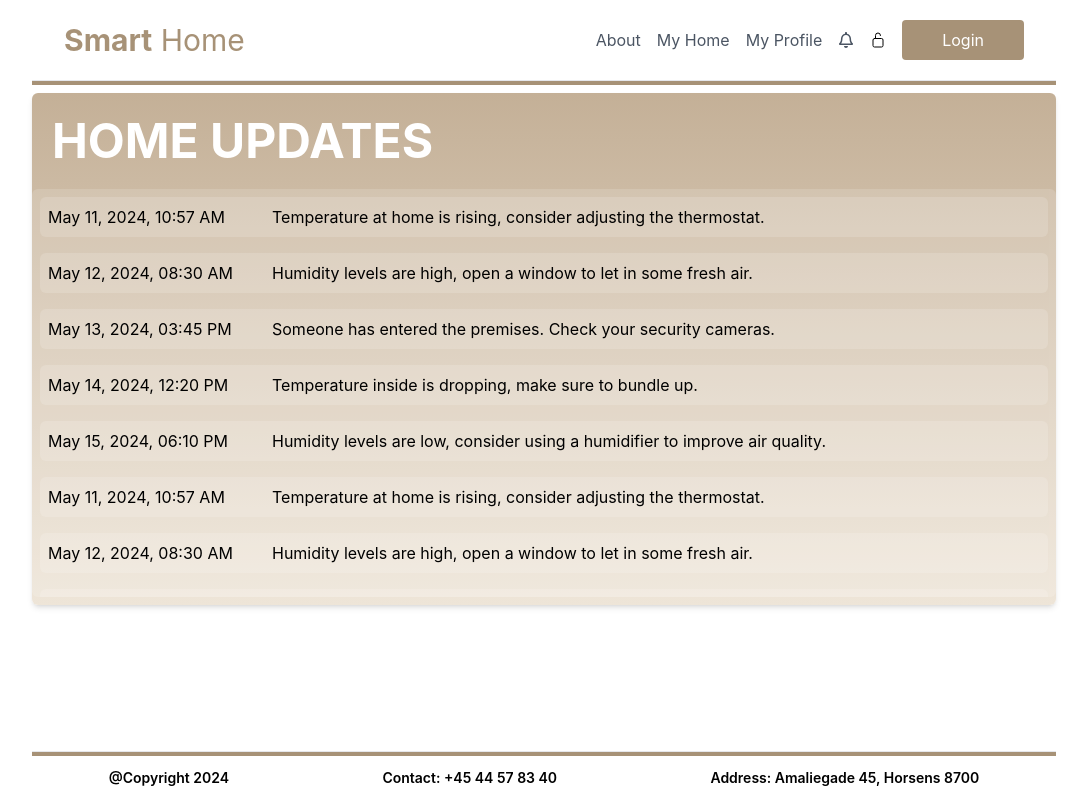
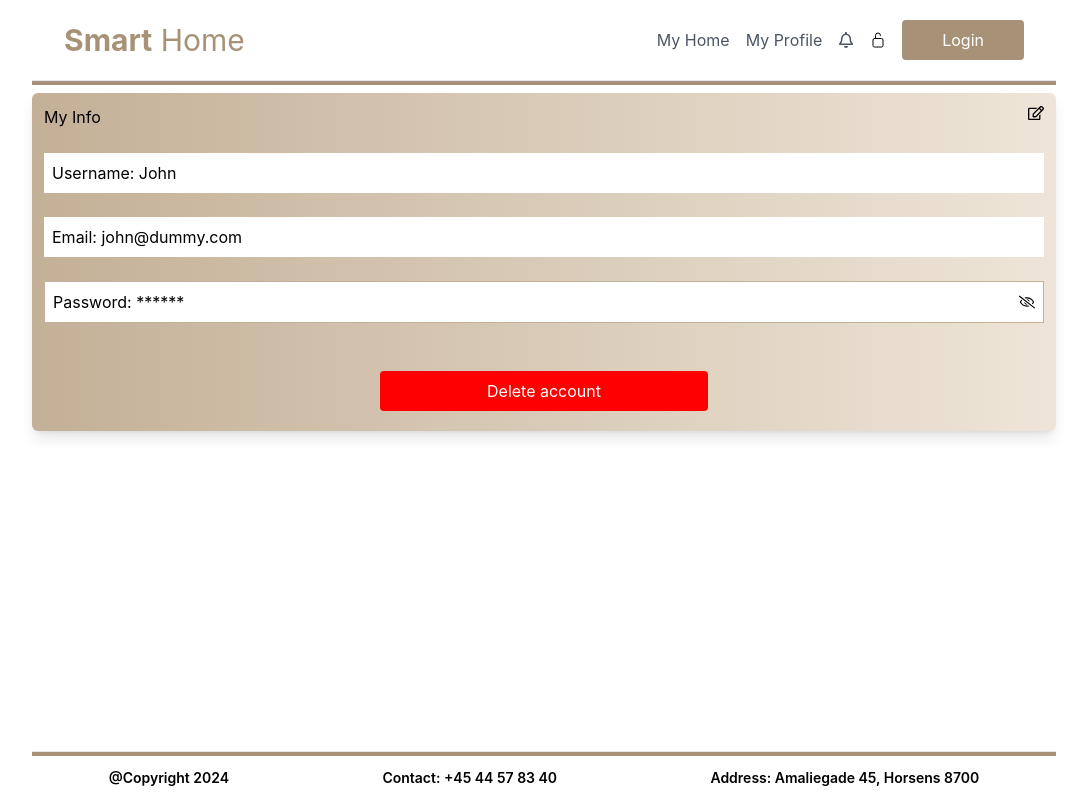
Before and after one commit to OliwierWijas/SEP4-frontend, a React (Create React App) app: page /#/MyProfile in a window 1280 px wide. Shown: the whole page, without its empty margins (96-1183 px from the left). Built offline with nearby package versions, Linux system fonts and the light colour scheme; sample sign-in values are in the browser's storage.

Commit message:
Made the basic functionality of Edit/Delete account - need hooks
Some elements need to be fixed still

```diff
--- a/src/components/Header.js
+++ b/src/components/Header.js
@@ -15,9 +15,8 @@ export default function Header({ setNotificationOpen }) {
     toggleLocker(!isHouseLocked);
 };
 
-
   const handleNavbarItemClick = () => {
-    setIsOpen(false); // Close the navbar whenever an item is clicked
+    setIsOpen(false);
   };
 
   return (
@@ -35,12 +34,6 @@ export default function Header({ setNotificationOpen }) {
               </Link>
             </div>
             <div className="hidden md:flex md:items-center md:space-x-4">
-              <Link
-                to="/About"
-                className="hover:text-gray-800 text-gray-600 hover:underline"
-              >
-                About
-              </Link>
               <Link
                 to="/MyHome"
                 className="hover:text-gray-800 text-gray-600 hover:underline"
@@ -91,13 +84,6 @@ export default function Header({ setNotificationOpen }) {
           <div className="md:hidden bg-gray-100">
             <div className="px-2 pt-2 pb-3 space-y-1 sm:px-3">
               <Link
-                to="/About"
-                className="hover:text-gray-800 block px-3 py-2 rounded-md text-base font-medium"
-                onClick={handleNavbarItemClick}
-              >
-                About
-              </Link>
-              <Link
                 to="/MyHome"
                 className="hover:text-gray-800 block px-3 py-2 rounded-md text-base font-medium"
                 onClick={handleNavbarItemClick}
--- /dev/null
+++ b/src/components/MyProfile/ConfirmDelete.js
@@ -0,0 +1,21 @@
+export default function ConfirmDelete({ handleConfirmation }) {
+  const handleConfirmClick = () => {
+      handleConfirmation(true);
+      //need the hook that deletes the account
+  };
+
+  return (
+      <>
+          <div className="brown-gradient-y flex flex-col w-full h-60 lg:w-1/2 rounded-md shadow-md justify-center items-center">
+              <div className="m-4 text-center">
+                  Are you sure you want to delete the account?
+              </div>
+              <div className="justify-center">
+                  <button onClick={handleConfirmClick} className="text-white py-2 px-4 rounded bg-red-500 mt-10">
+                      Confirm
+                  </button>
+              </div>
+          </div>
+      </>
+  );
+}
--- /dev/null
+++ b/src/components/MyProfile/EditDeleteAccount.js
@@ -0,0 +1,112 @@
+import { FaRegEdit } from "react-icons/fa";
+import { useState } from "react";
+import { FaRegEye } from "react-icons/fa";
+import { FaRegEyeSlash } from "react-icons/fa";
+import { IoClose } from "react-icons/io5";
+
+export default function EditDeleteAccount({ setEditProfileOpen}) {
+  const [inputs, setInputs] = useState(["John", "john@dummy.com", "123123"]);
+  const passwordSize = inputs[2].length;
+
+  const [isVisible, toggleVisible] = useState(false);
+  const [isEditing, toggleEditing] = useState(false);
+
+  const [name, setName] = useState("");
+  const [email, setEmail] = useState("");
+  const [password, setPassword] = useState("");
+
+  const handleSave = () => {
+    const newinputs = [...inputs];
+
+    if (name.trim() !== "") {
+      newinputs[0] = name.trim();
+    }
+
+    if (email.trim() !== "") {
+      newinputs[1] = email.trim();
+    }
+
+    if (password.trim() !== "") {
+      newinputs[2] = password.trim();
+    }
+
+    setInputs(newinputs);
+    handleEditing();
+
+    //needs the hook of sending update info for profile
+  };
+
+  const handleVisible = () => {
+    toggleVisible(!isVisible);
+  };
+
+  const handleEditing = () => {
+    toggleEditing(!isEditing);
+  };
+
+  return (
+    <>
+      <div className="relative w-full h-auto shadow-lg rounded-md flex flex-col brown-gradient">
+        <div className="h-auto w-full flex">
+          <div className="h-auto w-2/3 flex justify-beginning m-3">
+            {isEditing ? "Edit" : "My Info"}
+          </div>
+          <div className="h-auto w-1/3 flex justify-end m-3">
+            {!isEditing ? (
+              <FaRegEdit onClick={handleEditing} />
+            ) : (
+              <IoClose onClick={handleEditing} />
+            )}
+          </div>
+        </div>
+        <div className="w-full flex flex-col">
+          <div className="m-3 p-2 bg-white">
+            Username:{" "}
+            {isEditing ? (
+              <input className="w-auto" placeholder={inputs[0]} onChange={(e) => setName(e.target.value)}/>
+            ) : (
+              ` ${inputs[0]}`
+            )}
+          </div>
+          <div className="m-3 p-2 bg-white">
+            Email:{" "}
+            {isEditing ? (
+              <input className="w-auto" placeholder={inputs[1]} onChange={(e) => setEmail(e.target.value)}/>
+            ) : (
+              ` ${inputs[1]}`
+            )}
+          </div>
+          <div
+            className="relative m-3 p-2 bg-white border"
+            style={{ border: "0.5px solid #C4B098" }}
+          >
+            Password:{" "}
+            {isEditing ? (
+              <input className="w-auto" placeholder={inputs[2]} onChange={(e) => setPassword(e.target.validationMessage)}/>
+            ) : (
+              <>
+                {isVisible ? inputs[2] : "*".repeat(passwordSize)}
+                <div className="absolute top-3 right-2">
+                  {isVisible ? (
+                    <FaRegEye onClick={handleVisible} />
+                  ) : (
+                    <FaRegEyeSlash onClick={handleVisible} />
+                  )}
+                </div>
+              </>
+            )}
+          </div>
+        </div>
+        <div className="m-3 p-2 w-9/10 flex justify-center">
+          <button
+            className="text-white w-1/3 py-2 px-4 rounded mt-4"
+            style={{ backgroundColor: isEditing ? "#a79277" : "red" }}
+            onClick={isEditing ? handleSave : () => setEditProfileOpen(true)}
+          >
+            {isEditing ? "Save" : "Delete account"}
+          </button>
+        </div>
+      </div>
+    </>
+  );
+}
--- a/src/routes/MyProfile.js
+++ b/src/routes/MyProfile.js
@@ -1,9 +1,28 @@
-import NotificationBoxComponent from "../components/MyProfile/NotificationBoxComponent.js";
+import { useState } from "react";
+import EditDeleteAccount from "../components/MyProfile/EditDeleteAccount.js";
+import PopUp from "../components/PopUp.js";
+import ConfirmDelete from "../components/MyProfile/ConfirmDelete.js";
 
-function MyProfile() {
+export default function MyProfile() {
+    const [editProfileOpen, setEditProfileOpen] = useState(false);
+    const [confirmationStatus, setConfirmationStatus] = useState(false);
+
+    const handleConfirmation = (status) => {
+        setConfirmationStatus(status);
+        setEditProfileOpen(false);
+    };
+
     return (
-        <NotificationBoxComponent />
-    )
+        <>
+            <PopUp isOpen={editProfileOpen} setIsOpen={setEditProfileOpen} confirmationStatus={confirmationStatus}>
+                <ConfirmDelete handleConfirmation={handleConfirmation} />
+            </PopUp>
+            <PopUp isOpen={confirmationStatus} setIsOpen={setConfirmationStatus}>
+                <div className="h-30 w-100 text-white">
+                    Account is deleted
+                </div>
+            </PopUp>
+            <EditDeleteAccount setEditProfileOpen={setEditProfileOpen} confirmationStatus={confirmationStatus} />
+        </>
+    );
 }
-
-export default MyProfile
```
